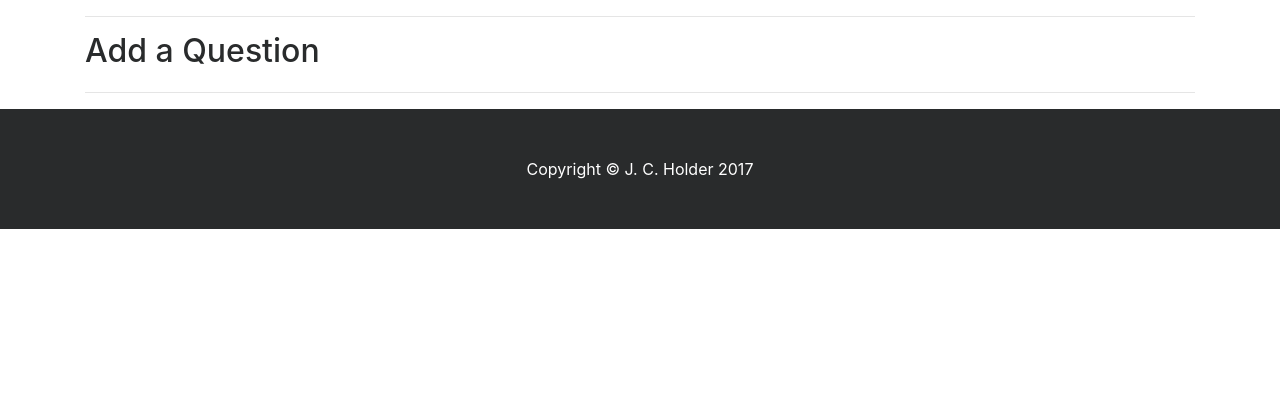
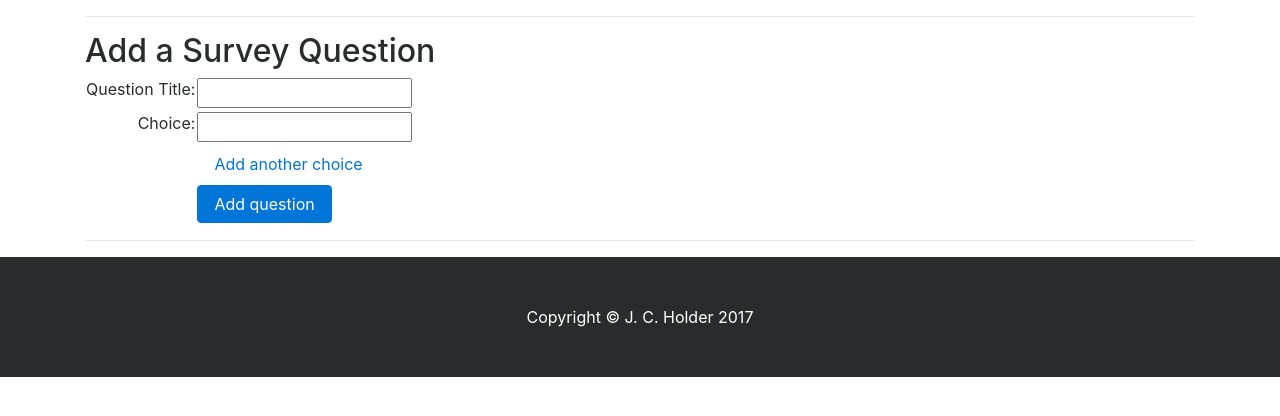
Before and after one commit to thirdtruck/sumo-survey, a Node server app: template views/admin-add-question.hbs in a window 1280 px wide. Shown: the part 56-472 px from the top of the page. Run offline with Node 20, Linux system fonts and the light colour scheme; the template is opened without the code that fills it, so the values that code supplies are empty; some libraries are stand-ins or nearby versions.

Commit message:
Prototype /admin/add-question page layout.

```diff
--- a/views/admin-add-question.hbs
+++ b/views/admin-add-question.hbs
@@ -1,6 +1,40 @@
 <div class="row">
     <div class="col-md-12">
-        <h2>Add a Question</h2>
+        <h2>Add a Survey Question</h2>
+        <table>
+          <tr>
+            <td align="right">
+              <label>Question Title:</label>
+            </td>
+            <td>
+              <input id="question-title" type="text"/>
+            </td>
+          </tr>
+          <tr class="choice">
+            <td align="right">
+              <label>Choice:</label>
+            </td>
+            <td>
+              <input name="choice-1" type="text"/>
+            </td>
+          </tr>
+          <tr>
+            <td>
+              &nbsp;
+            </td>
+            <td>
+              <a id="add-choice" class="btn btn-link" href="#">Add another choice</a>
+            </td>
+          </tr>
+          <tr>
+            <td>
+              &nbsp;
+            </td>
+            <td>
+              <a id="add-question" class="btn btn-primary" href="#">Add question</a>
+            </td>
+          </tr>
+        </table>
     </div>
 </div>
 <!-- /.row -->
```
